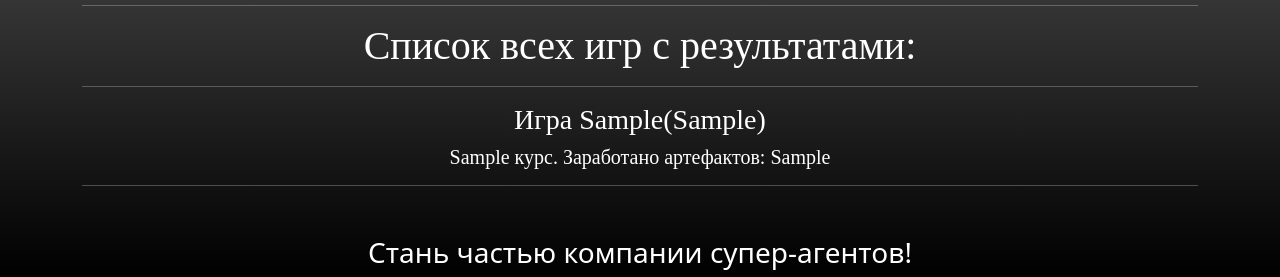
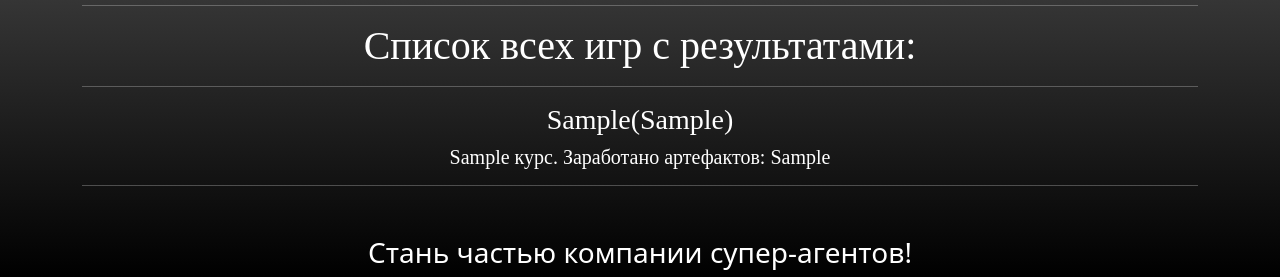
Before and after one commit to G4st3r21/Friendship, a Django app: template Statistics/templates/statistics/Stats.html in a window 1280 px wide. Shown: the part 1048-1325 px from the top of the page. Run offline with Django 4.2, Linux system fonts and the light colour scheme; the template is opened without the code that fills it: most values are stand-ins (such as "Sample title", 1, 10 or a date in 2020); some web fonts are replaced.

Commit message:
поправ_очка

```diff
--- a/Statistics/templates/statistics/Stats.html
+++ b/Statistics/templates/statistics/Stats.html
@@ -64,7 +64,7 @@
     <h1>Список всех игр с результатами:</h1>
     {% for game in games %}
         <hr>
-        <h3>Игра {{ game.1 }}({{ game.0 }})</h3>
+        <h3>{{ game.1 }}({{ game.0 }})</h3>
         {% for team in game.2 %}
             <h5>{{ team.0 }} курс. Заработано артефактов: {{ team.1 }}</h5>
         {% endfor %}
```
